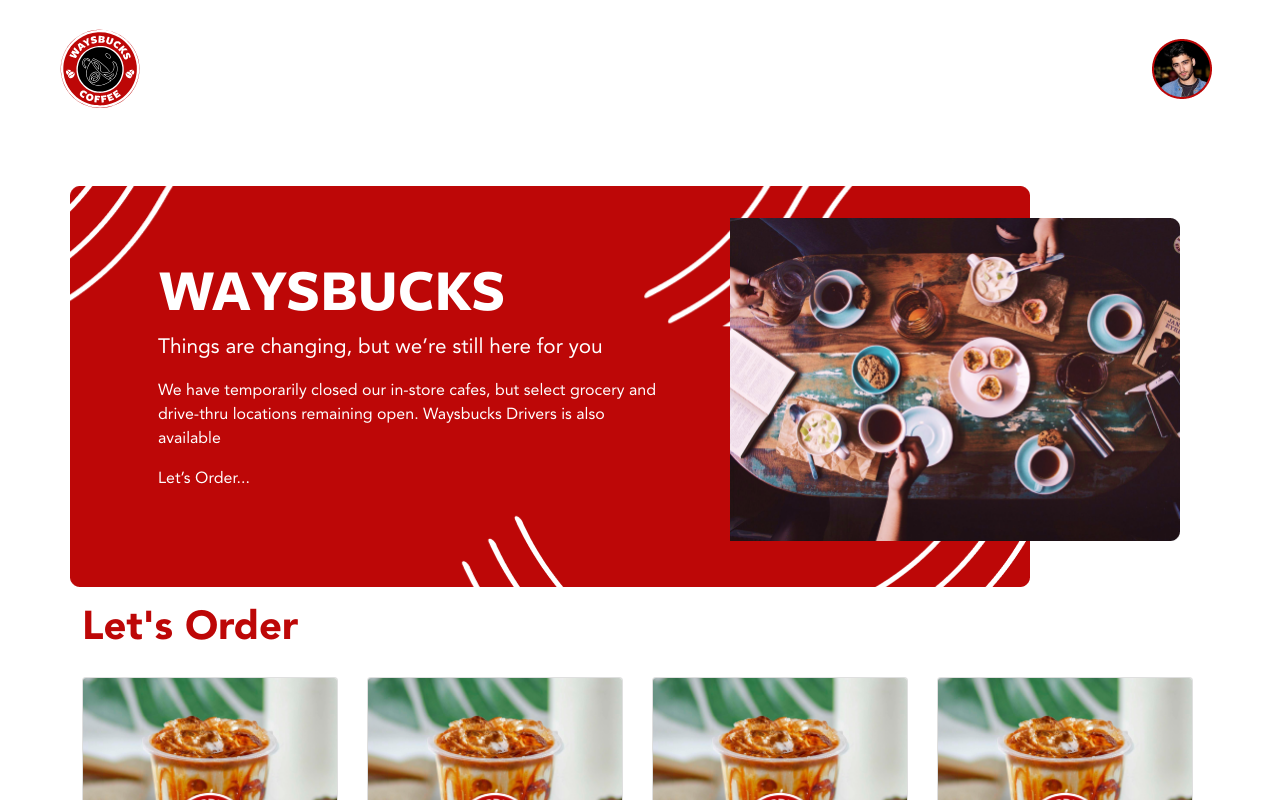
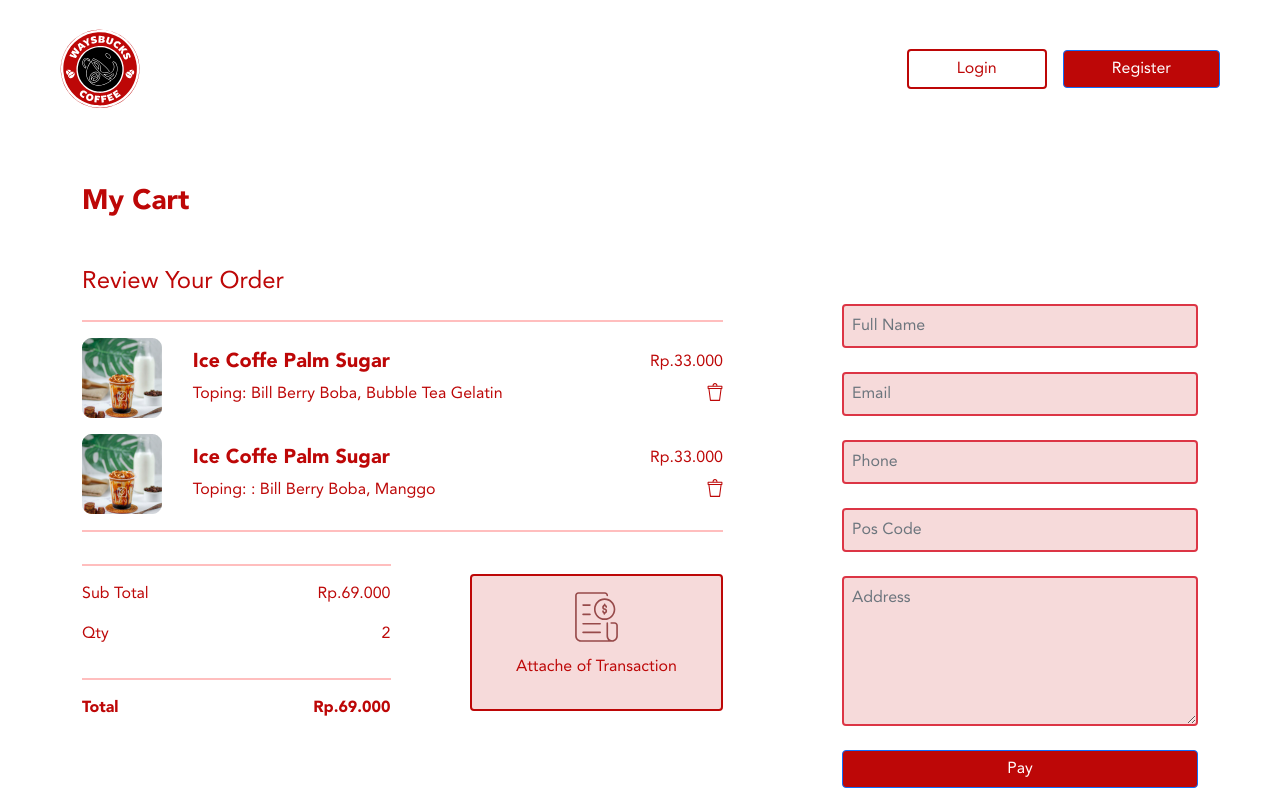
Before and after one commit to hamamullaiqi/hamamullaiqi_waysBucks, a React (Create React App) app: page /card-page in a window 1280 px wide. Before the commit this address led to /. Shown: the top 800 px of the page. Built offline with nearby package versions, Linux system fonts and the light colour scheme.

Commit message:
add popup order

```diff
--- a/src/App.js
+++ b/src/App.js
@@ -24,19 +24,20 @@ function App() {
 
         </div>
         <Routes>
-
+            {/* Public Route */}
           <Route exact path='/' element={<Landing />} />
 
 
+
+          {/* User Route */}
           <Route exact path='/' element={<PrivateRouteUser />} >
+            <Route exact path='/user-profile' element={<UserProfile />} />
+            <Route exact path='/card-page' element={<CartPage />} />
+            <Route exact path='/detail-product' element={<DetailProduct />} />
+          </Route>
 
 
-            <Route exact path='/detail-product' element={<DetailProduct />} />
-            <Route exact path='/user-profile' element={<UserProfile />} />
-            <Route exact path='/card-page' element={<CartPage />} />
-
-          </Route>
-
+          {/* Admin Route */}
           <Route exact path='/' element={<PrivateRouteAdmin />} >
             <Route exact path='/add-product' element={<AddProduct />} />
             <Route exact path='/add-toping' element={<AddToping />} />
--- a/src/components/CartPage.js
+++ b/src/components/CartPage.js
@@ -1,7 +1,14 @@
-import React from 'react';
+import React, { useState } from 'react';
 import { Container, Row, Col, Card, Form, Button } from 'react-bootstrap';
+import PopupOrder from './PopupOrder';
 
-const CartPage = () => {
+export default function CartPage() {
+
+    const [modalPopupOrder, setModalPopupOrder] = useState(false)
+
+
+
+
   return (
       <div className='CartPage mb-5'>
         <Container>
@@ -12,7 +19,7 @@ const CartPage = () => {
 
                         {/* table card-list */}
 
-                        <Col lg={6}>
+                        <Col lg={7}>
                             <hr className='horizline'/>
                             <div className='cart-list'>
                             <Row className='my-3 align-items-center'>
@@ -162,8 +169,10 @@ const CartPage = () => {
                                     style={{ height: '150px' }}
                                 />
 
-                                <Button className="btn bg-red mb-3 w-100" >Pay</Button>
+                                <Button onClick={() => {setModalPopupOrder(true)}} className="btn bg-red mb-3 w-100" >Pay</Button>
                             </Form.Group>
+
+
                             </Form>
 
 
@@ -171,9 +180,21 @@ const CartPage = () => {
 
             </Row>
 
+            <PopupOrder
+                show={modalPopupOrder}
+                onHide={() => setModalPopupOrder(false)}
+
+
+            />
+
+
+
         </Container>
+
+
+
+
       </div>
+
   )
 };
-
-export default CartPage;
--- a/src/components/DetailProduct.js
+++ b/src/components/DetailProduct.js
@@ -25,7 +25,7 @@ const DetailProduct = () => {
 
                 <Col lg={7}>
                     <h1  className="text-red text-bold mb-4">Ice Coffee Palm Sugar</h1>
-                    <p className='mb-5'>Rp.27.000</p>
+                    <h4 className='mb-5 text-red'>Rp.27.000</h4>
 
                     <h5 className="text-red text-bold  " >Toping</h5>
                     <Row className='mb-5'>
--- a/src/components/Header.js
+++ b/src/components/Header.js
@@ -16,7 +16,7 @@ export default function Header()  {
         const [modalLogin, setModalLogin] = useState(false);
         const [modalRegister, setModalRegister] = useState(false);
         const [isLogin, setIsLogin] = useState(false)
-        const [isAdminLogin, setAdminIsLogin] = useState(true)
+        const [isAdminLogin, setAdminIsLogin] = useState(false)
 
         const navigate = useNavigate()
 
@@ -47,7 +47,7 @@ export default function Header()  {
                            {/* Condition User Login and No Login */}
                             { isLogin && <NavUser handleLogout = {handleLogout}/>}
                             { isAdminLogin && <NavAdmin handleLogout = {() => setAdminIsLogin(false)}/>}
-                            { (!isLogin && !isAdminLogin) && <NavPublic handleModalLogin = {() => setModalLogin(true)}/>}
+                            { (!isLogin && !isAdminLogin) && <NavPublic handleModalLogin = {() => setModalLogin(true)} handleModalRegister = {() => setModalRegister(true)} />}
 
 
                             {/* {
--- a/src/components/NavPublic.js
+++ b/src/components/NavPublic.js
@@ -2,8 +2,6 @@ import React from 'react';
 import { Button,Stack } from 'react-bootstrap';
 
 export const NavPublic = (props) => {
-
-
     console.log(props);
   return (
 
@@ -11,7 +9,7 @@ export const NavPublic = (props) => {
             <Stack direction="horizontal" gap={3} >
                 <Button  onClick={props.handleModalLogin} className="px-5 outline-red " >Login</Button>
 
-                <Button   className="bg-red px-5">Register</Button>
+                <Button  onClick={props.handleModalRegister}  className="bg-red px-5">Register</Button>
             </Stack>
         </>
     )
--- /dev/null
+++ b/src/components/PopupOrder.js
@@ -0,0 +1,30 @@
+import React, { useEffect } from 'react';
+import { Modal } from 'react-bootstrap';
+
+export default function PopupOrder(props) {
+
+
+
+
+    setTimeout(()=> props.onHide(false), 4000);
+
+
+
+    return (
+
+    <Modal {...props} dialogClassName="modal-lg" centered   >
+
+        <Modal.Body className="p-5 text-center">
+            <h1 className='text-success text-bold mb-5'>Yey.. Success Order</h1>
+            <h4 className='text-success'>Thank your for ordering in us, please wait to verify you order</h4>
+
+
+        </Modal.Body>
+    </Modal>
+
+
+    );
+
+
+
+};
--- a/src/components/PrivateRouteAdmin.js
+++ b/src/components/PrivateRouteAdmin.js
@@ -1,7 +1,10 @@
 import React from 'react';
 import { useNavigate, Navigate, Outlet } from 'react-router-dom';
 
-const PrivateRouteUser = ({element: Component, ...Rest }) => {
+const PrivateRouteUser = ({element: Component, ...sest }) => {
+
+
+
     const adminLogin = true
 
 
--- a/src/components/PrivateRouteUser.js
+++ b/src/components/PrivateRouteUser.js
@@ -1,9 +1,11 @@
 import React from 'react';
 import { useNavigate, Navigate, Outlet } from 'react-router-dom';
 
-const PrivateRouteUser = ({element: Component, ...Rest }) => {
-    const userLogin = false
-    const navigate = useNavigate()
+const PrivateRouteUser = ({element: Component, ...rest }) => {
+
+
+    const userLogin = true
+
   return (
         userLogin ? <Outlet/> : <Navigate to="/" />
     );
```
